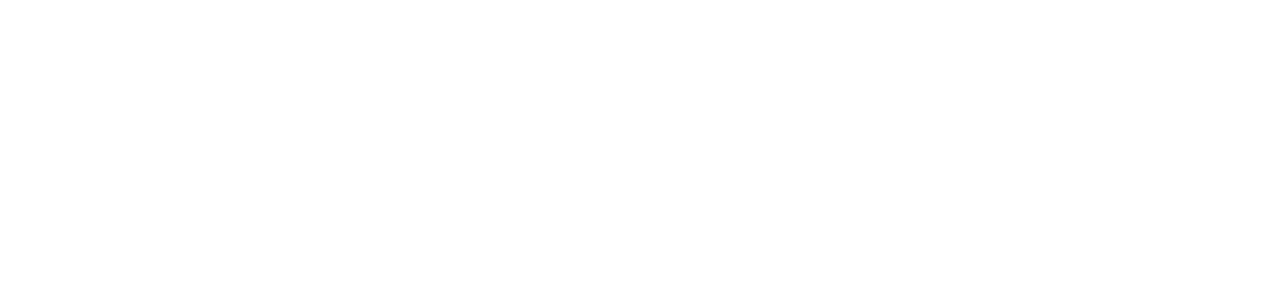
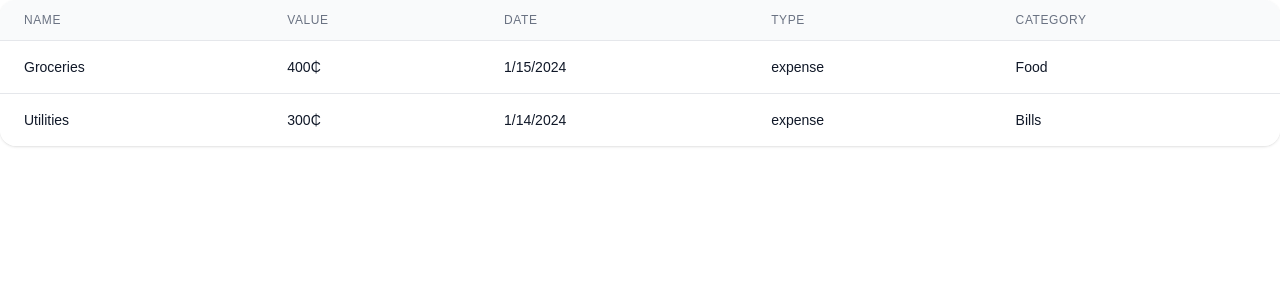
Before and after one commit to paayawfs/FrontendEX, a Next.js app: page / in a window 1280 px wide. Shown: the top 300 px of the page. Built offline with nearby package versions, Linux system fonts and the light colour scheme.

Commit message:
Activity table done

```diff
--- a/app/Components/recent_activity_table.tsx
+++ b/app/Components/recent_activity_table.tsx
@@ -12,7 +12,7 @@
         }[];
 }
 
-const recentActivityTable = ({transaction}: transactionProps) => {
+const RecentActivityTable = ({transaction}: transactionProps) => {
 
     return (
         <div className={"overflow-x-auto bg-white rounded-2xl shadow "}>
@@ -42,4 +42,4 @@
 
     );
 }
-export default recentActivityTable;
+export default RecentActivityTable;
--- a/app/page.tsx
+++ b/app/page.tsx
@@ -1,23 +1,32 @@
+// app/page.tsx
 'use client';
 import React from "react";
-
-
-
-
-import Recent_activity_table from "@/app/Components/recent_activity_table";
+import RecentActivityTable from "@/app/Components/recent_activity_table";
 
 const recentActivityData = [
-    { name: "Groceries", value: 400 },
-    { name: "Utilities", value: 300 },
-    { name: "Entertainment", value: 300 },
-    { name: "Transport", value: 200 },
+    {
+        name: "Groceries",
+        value: 400,
+        date: "2024-01-15",
+        type: "expense",
+        category: "Food",
+        id: 1
+    },
+    {
+        name: "Utilities",
+        value: 300,
+        date: "2024-01-14",
+        type: "expense",
+        category: "Bills",
+        id: 2
+    },
+    // ... other items with complete data
 ];
 
-export default function Home(){
+export default function Home() {
     return (
         <main>
-            <recentActivityTable data={recentActivityData}/>
+            <RecentActivityTable transaction={recentActivityData}/>
         </main>
-
     );
 }
```
